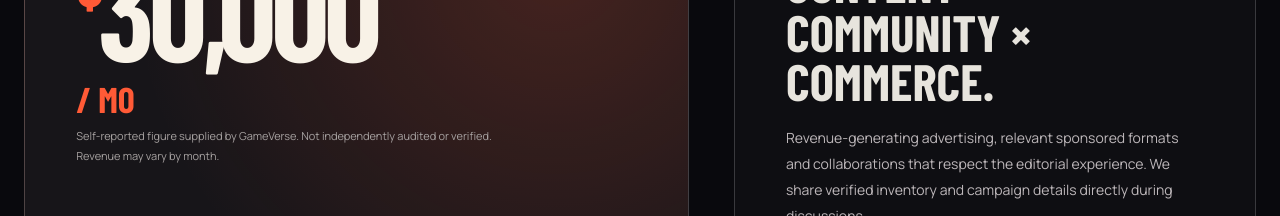
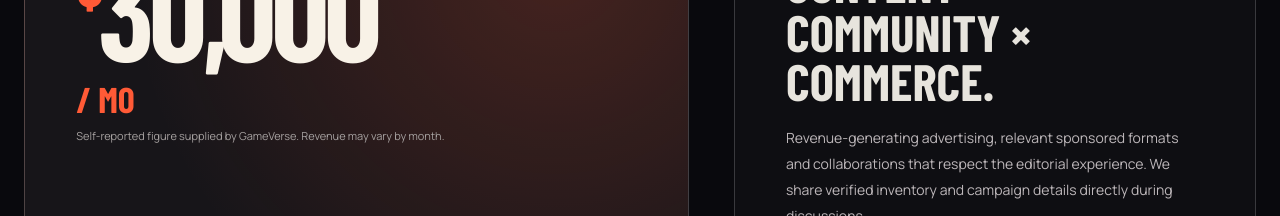
Before and after one commit to liquid8796/game-verse, a Next.js app: page /partners in a window 1280 px wide. Shown: the part 920-1136 px from the top of the page. Built offline with nearby package versions, Linux system fonts and the light colour scheme; no server answers.

Commit message:
fix(business): simplify revenue disclosure copy

```diff
--- a/src/app/page.tsx
+++ b/src/app/page.tsx
@@ -213,7 +213,7 @@ export default async function Home() {
           <div className="business-growth-number">
             <span className="partner-label">GAMEVERSE / COMPANY-REPORTED REVENUE</span>
             <strong><small>$</small>30K<span> / MONTH</span></strong>
-            <p>Monthly revenue reported by GameVerse; not independently audited or verified.</p>
+            <p>Monthly revenue reported by GameVerse.</p>
           </div>
           <div className="business-growth-copy">
             <span className="partner-label">07 / BUILT AS A BUSINESS</span>
--- a/src/app/partners/page.tsx
+++ b/src/app/partners/page.tsx
@@ -27,7 +27,7 @@ export default function PartnersPage() {
       </header>
 
       <section className="shell partner-business-metrics" aria-label="GameVerse business overview">
-        <div className="partner-metric-primary"><span className="partner-label">COMPANY-REPORTED MONTHLY REVENUE</span><strong><small>$</small>30,000<span>/ MO</span></strong><p>Self-reported figure supplied by GameVerse. Not independently audited or verified. Revenue may vary by month.</p></div>
+        <div className="partner-metric-primary"><span className="partner-label">COMPANY-REPORTED MONTHLY REVENUE</span><strong><small>$</small>30,000<span>/ MO</span></strong><p>Self-reported figure supplied by GameVerse. Revenue may vary by month.</p></div>
         <div className="partner-metric-aside"><span className="partner-label">OUR BUSINESS MODEL</span><h2>CONTENT × COMMUNITY × COMMERCE.</h2><p>Revenue-generating advertising, relevant sponsored formats and collaborations that respect the editorial experience. We share verified inventory and campaign details directly during discussions.</p><Link href="/about">Our editorial principles <span aria-hidden="true">↗</span></Link></div>
       </section>
 
```
